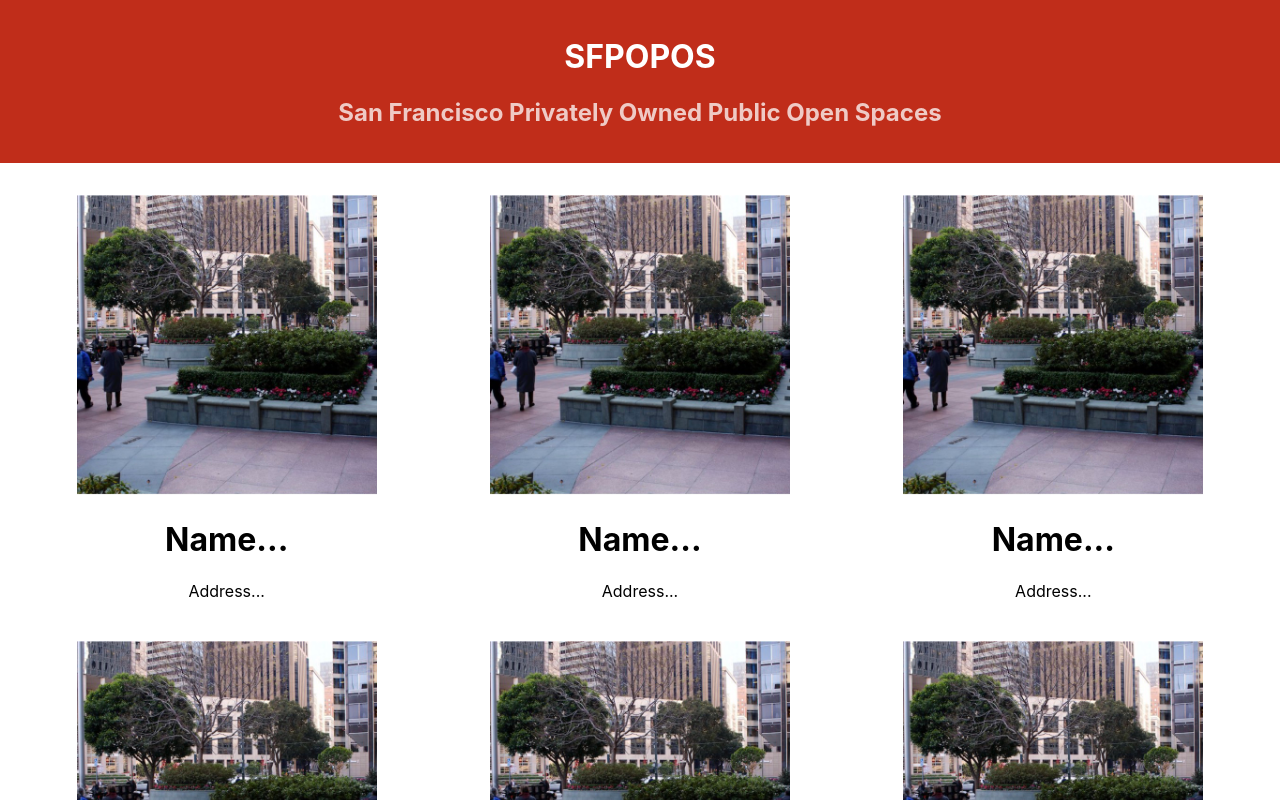
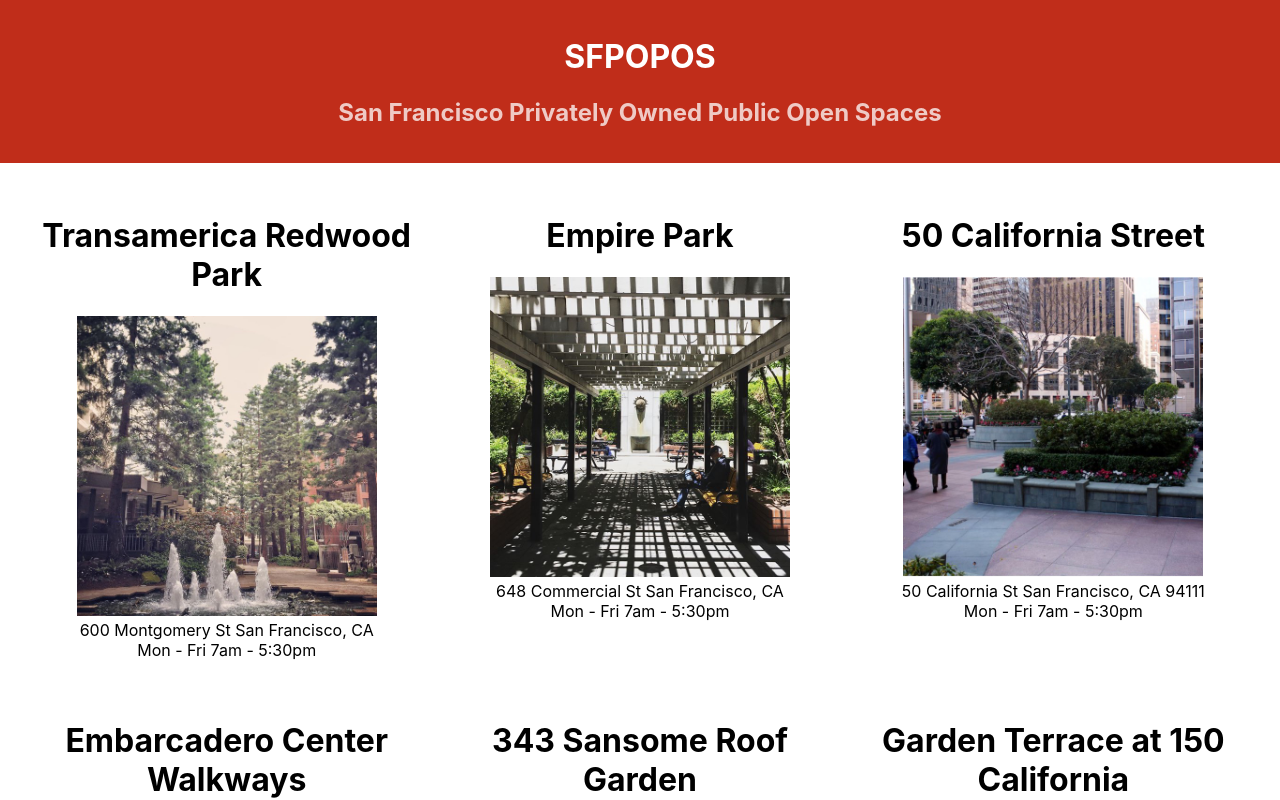
Before and after one commit to teknofage/React_sfpopos_site, a React (Create React App) app: page / in a window 1280 px wide. Shown: the top 800 px of the page. Built offline with nearby package versions, Linux system fonts and the light colour scheme.

Commit message:
browser now showing all data up to hours

```diff
--- a/src/POPOSList.js
+++ b/src/POPOSList.js
@@ -7,12 +7,15 @@
 
 function POPOSList() {
 
-  const spaces = data.map((obj) => {
+    const spaces = data.map(( { title, address, images, hours } ) => {
+
     return (
         <POPOSSpace
-        // name={obj.title}
-        // address={obj.address}
-        // image={obj.images[0]}
+            key={title}
+            name={title}
+            address={address}
+            image={images[0]}
+            hours={hours}
         />
     )
     })
--- a/src/POPOSSpace.js
+++ b/src/POPOSSpace.js
@@ -4,12 +4,13 @@
 import './POPOSSpace.js'
 
 function POPOSSpace(props) {
-    const { name, image, address } = props
+    const { name, image, address, hours } = props
     return (
-    <div>
-      <img src={`${process.env.PUBLIC_URL}images/50-california-st.jpg`} width="300" height="300" alt="Hello" />
-      <h1>Name...</h1>
-      <div>Address...</div>
+    <div className="POPOSSpace">
+      <h1>{name}</h1>
+      <img src={`${process.env.PUBLIC_URL}images/${image}`} width="300" height="300" alt="Hello" />
+      <div>{address}</div>
+      <div>{hours}</div>
     </div>
   )
 }
```
Lines whose indentation alone changed are shown as unchanged.
